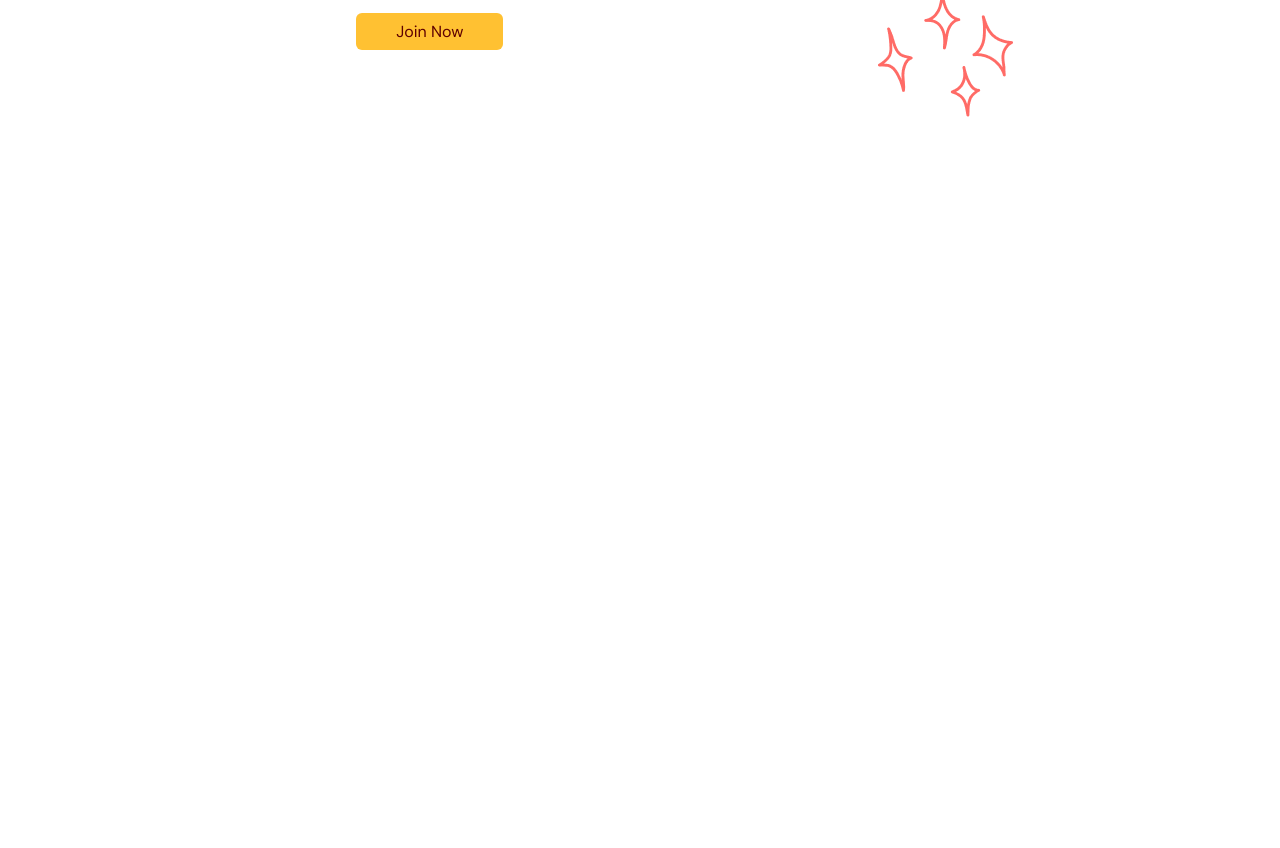
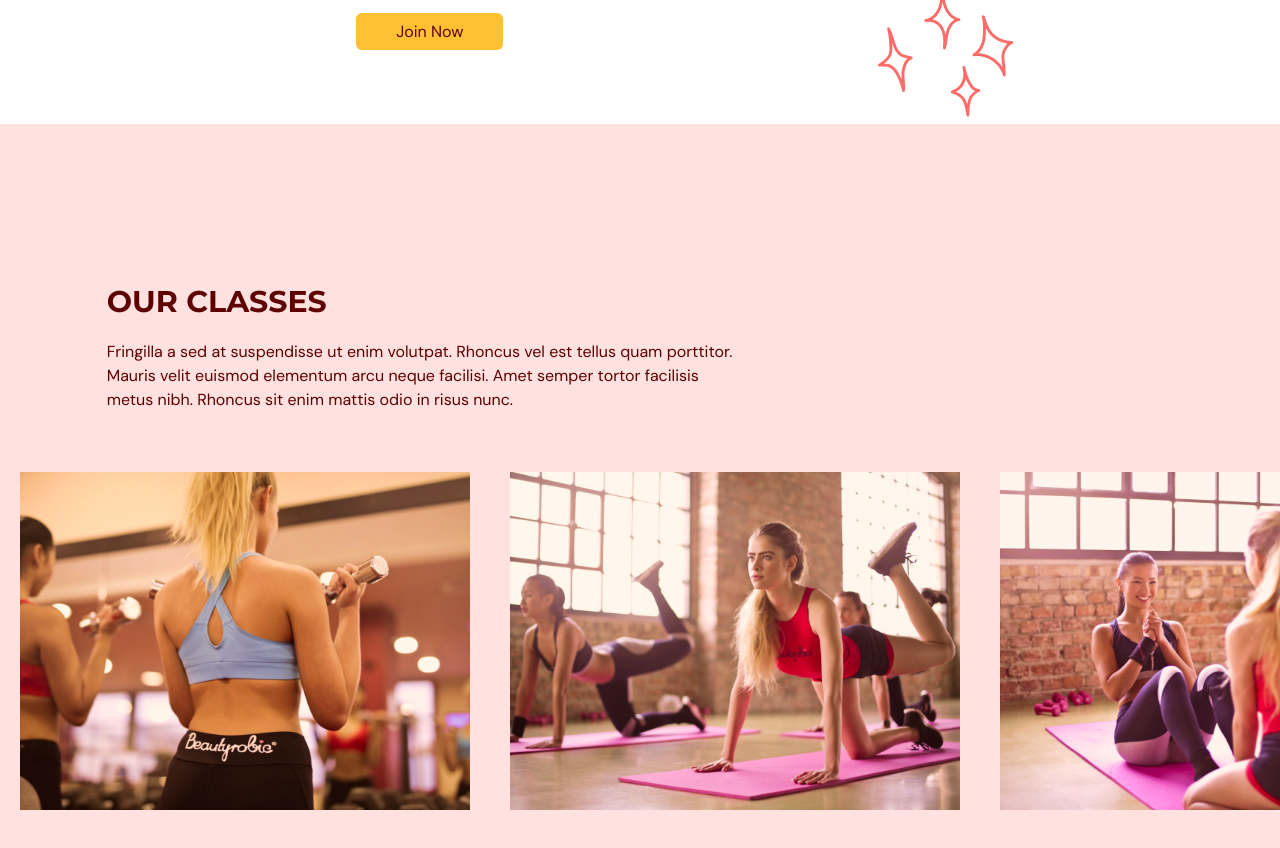
Before and after one commit to lswebdevelops/Gym, a React (Vite) app: page / in a window 1280 px wide. Shown: the part 1760-2608 px from the top of the page. Before the commit the page ends 1884 px from the top, so only its background shows below. Built offline with nearby package versions, Linux system fonts and the light colour scheme; a web font is replaced by a local one.

Commit message:
ourclasses page finished

```diff
--- a/src/App.tsx
+++ b/src/App.tsx
@@ -1,6 +1,7 @@
 import Navbar from "@/scenes/navbar";
 import Home from "@/scenes/home"
 import Benefits from "@/scenes/benefits"
+import OurClasses from "@/scenes/ourclasses"
 
 import { useEffect, useState } from "react";
 import { SelectedPage } from "./shared/types";
@@ -32,6 +33,8 @@
       setSelectedPage={setSelectedPage}/>
       <Home setSelectedPage={setSelectedPage} />
       <Benefits setSelectedPage={setSelectedPage} />
+      <OurClasses setSelectedPage={setSelectedPage} />
+
 
 
 
--- /dev/null
+++ b/src/scenes/ourClasses/Class.tsx
@@ -0,0 +1,28 @@
+
+
+type Props = {
+    name: string;
+    description?: string;
+    image: string;
+}
+
+const Class = ({ name, description, image }: Props) => {
+
+    const overlayStyles = `p-5 absolute z-30 flex h-[380px]
+    w-[450px] flex-col item-center justify-center
+    whitespace-normal bg-primary-500 text-center text-white
+    opacity-0 transition duration-500 hover:opacity-90`
+    return (
+    <li className="relative mx-5 inline-block h-[380px] w-[450px]">
+
+        <div className={overlayStyles}>
+            <p>{name}</p>
+            <p>{description}</p>
+        </div>
+    <img alt={`${image}`} src={image} />
+    </li>
+
+  )
+}
+
+export default Class
--- /dev/null
+++ b/src/scenes/ourClasses/index.tsx
@@ -0,0 +1,103 @@
+import { SelectedPage, ClassType } from "@/shared/types";
+import image1 from '@/assets/image1.png'
+import image2 from '@/assets/image2.png'
+import image3 from '@/assets/image3.png'
+import image4 from '@/assets/image4.png'
+import image5 from '@/assets/image5.png'
+import image6 from '@/assets/image6.png'
+import { motion } from "framer-motion"
+import HText from "@/shared/HText";
+import Class from './Class'
+
+
+const classes: Array<ClassType> = [
+  {
+    name: "Weight Training Classes",
+    description:
+      "Lorem ipsum dolor sit amet, consectetur adipiscing elit, sed do eiusmod tempor incididunt ut labore et dolore magna aliqua. Ut enim ad minim veniam, quis nostrud exercitation ullamco laboris nisi ut aliquip ex ea commodo consequat.",
+    image: image1,
+  },
+  {
+    name: "Yoga Classes",
+    image: image2,
+  },
+  {
+    name: "Ab Core Classes",
+    description:
+      "Lorem ipsum dolor sit amet, consectetur adipiscing elit, sed do eiusmod tempor incididunt ut labore et dolore magna aliqua. Ut enim ad minim veniam, quis nostrud exercitation ullamco laboris nisi ut aliquip ex ea commodo consequat.",
+    image: image3,
+  },
+  {
+    name: "Adventure Classes",
+    description:
+      "Lorem ipsum dolor sit amet, consectetur adipiscing elit, sed do eiusmod tempor incididunt ut labore et dolore magna aliqua. Ut enim ad minim veniam, quis nostrud exercitation ullamco laboris nisi ut aliquip ex ea commodo consequat.",
+    image: image4,
+  },
+  {
+    name: "Fitness Classes",
+    image: image5,
+  },
+  {
+    name: "Training Classes",
+    description:
+      "Lorem ipsum dolor sit amet, consectetur adipiscing elit, sed do eiusmod tempor incididunt ut labore et dolore magna aliqua. Ut enim ad minim veniam, quis nostrud exercitation ullamco laboris nisi ut aliquip ex ea commodo consequat.",
+    image: image6,
+  },
+];
+
+type Props = {
+    setSelectedPage: (value: SelectedPage) => void;
+
+}
+
+const OurClasses = ({ setSelectedPage }: Props) => {
+  return (
+    <section id="ourclasses" className="w-full bg-primary-100 py-40">
+        <motion.div
+           onViewportEnter={() => setSelectedPage(SelectedPage.OurClasses)}
+           >
+            <motion.div
+            className="mx-auto w-5/6"
+                 initial='hidden'
+                 whileInView='visible'
+                 viewport={{ once: true, amount: 0.5 }}
+                 transition={{ duration: 0.5}}
+                 variants={{
+                     hidden: { opacity: 0, x: -50 },
+                     visible: { opacity: 1, x: 0 },
+                 }}
+            >
+              <div className="md:w-3/5">
+                <HText>OUR CLASSES</HText>
+                <p className="py-5">
+              Fringilla a sed at suspendisse ut enim volutpat. Rhoncus vel est
+              tellus quam porttitor. Mauris velit euismod elementum arcu neque
+              facilisi. Amet semper tortor facilisis metus nibh. Rhoncus sit
+              enim mattis odio in risus nunc.
+            </p>
+              </div>
+
+            </motion.div>
+            <div className="mt-10 h-[353px] w-full overflow-x-auto overflow-y-hidden">
+              <ul className="w-[2800px] whitespace-nowrap">
+                {classes.map((item: ClassType, index) => (
+                  <Class
+                    key={`${item.name}-${index}`}
+                    name={item.name}
+                    description={item.description}
+                    image={item.image}
+                  />
+                ))}
+                <li></li>
+                <li></li>
+                <li></li>
+              </ul>
+            </div>
+
+        </motion.div>
+    </section>
+  )
+}
+
+
+export default OurClasses;
--- a/src/shared/types.ts
+++ b/src/shared/types.ts
@@ -11,3 +11,9 @@
     description: string;
 
   }
+  export interface ClassType {
+    name: string;
+    // the ? makes it not required
+    description?: string;
+    image: string;
+  }
```
